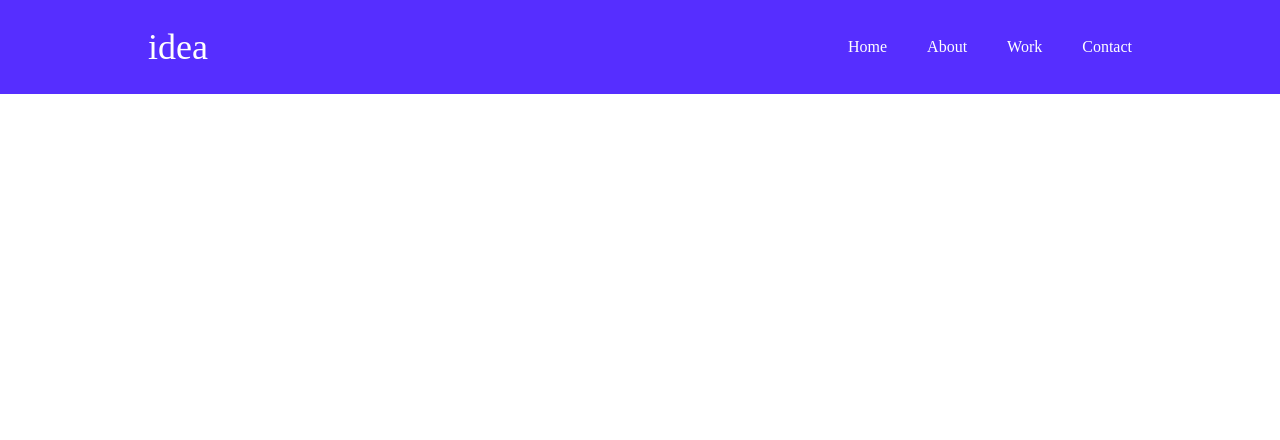
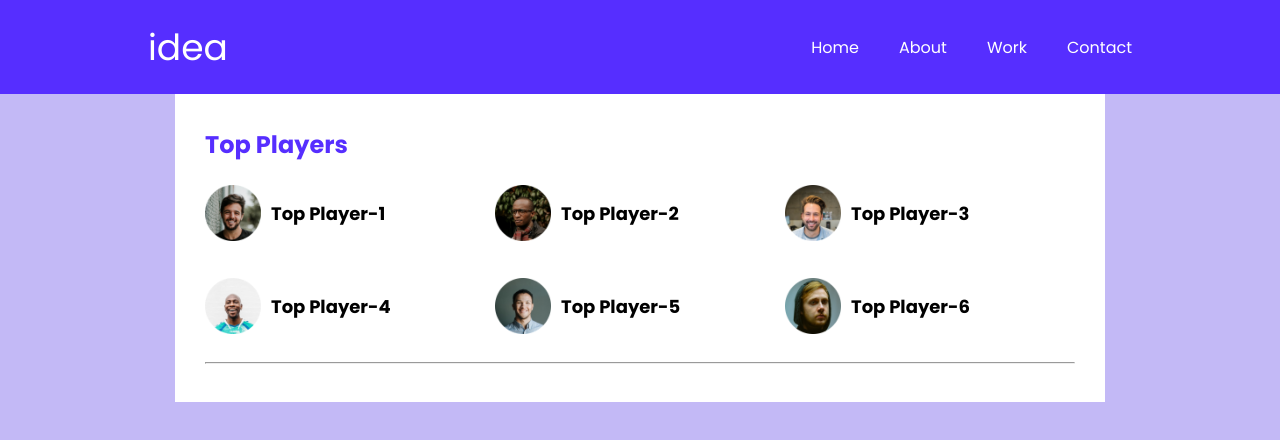
Before and after one commit to riju4350/HtmlCssLandingPage, a plain HTML site: page index.html in a window 1280 px wide. Drawn offline with Linux system fonts and the light colour scheme.

Commit message:
Top-player added

```diff
--- a/index.html
+++ b/index.html
@@ -10,6 +10,7 @@
 </head>
 
 <body>
+    <!-- header start -->
     <header>
         <nav>
             <a href="#" class="link-style link-bold">idea</a>
@@ -21,6 +22,49 @@
             </ul>
         </nav>
     </header>
+    <!-- header end -->
+
+    <main>
+        <!-- top players and top blogs -->
+        <section class="container">
+            <div class="top-players">
+                <h2 class="section-title">Top Players</h2>
+                <div class="players">
+                    <div class="player">
+                        <img src="./assets/images/players/player-1.png" alt="">
+                        <h3 class="player-name">Top Player-1</h3>
+                    </div>
+                    <div class="player">
+                        <img src="./assets/images/players/player-2.png" alt="">
+                        <h3 class="player-name">Top Player-2</h3>
+                    </div>
+                    <div class="player">
+                        <img src="./assets/images/players/player-3.png" alt="">
+                        <h3 class="player-name">Top Player-3</h3>
+                    </div>
+                    <div class="player">
+                        <img src="./assets/images/players/player-4.png" alt="">
+                        <h3 class="player-name">Top Player-4</h3>
+                    </div>
+                    <div class="player">
+                        <img src="./assets/images/players/player-5.png" alt="">
+                        <h3 class="player-name">Top Player-5</h3>
+                    </div>
+                    <div class="player">
+                        <img src="./assets/images/players/player-6.png" alt="">
+                        <h3 class="player-name">Top Player-6</h3>
+                    </div>
+                </div>
+            </div>
+            <hr>
+        </section>
+
+    </main>
 </body>
 
 </html>
+<!-- to push
+ git add .
+ git commit -m"navbar added"
+ git push
+-->
--- a/style.css
+++ b/style.css
@@ -1,7 +1,27 @@
+@import url('https://fonts.googleapis.com/css2?family=Poppins:wght@400;500;700&display=swap');
+
+/* utilities */
 body{
     margin: 0;
     padding:0;
+    font-family:'Poppins', sans-serif;
+    background: #c3b9f6;
 }
+main{
+    display: flex;
+    justify-content: center;
+}
+.container{
+        background-color:#ffffff;
+        width: 870px;
+        padding:30px;
+}
+.section-title{
+    color:#562EFF;
+    font-size: 24px;
+    margin-top: 3px;
+}
+
 header{
     background-color: #562EFF;
 }
@@ -28,3 +48,24 @@ nav ul li{
     /* font-weight: 700; */
     font-size: 36px;
 }
+/* top players style */
+.top-players{
+    margin-bottom: 24px;
+}
+.players{
+    display: grid;
+    grid-template-columns: repeat(3, 1fr);
+    grid-row-gap: 30px;
+}
+.player{
+    display: flex;
+    align-items: center;
+}
+.players .player img{
+    width: 56px ;
+    height: 56px ;
+}
+.player-name{
+    margin-left: 10px;
+    font-size: 18px;
+}
```
